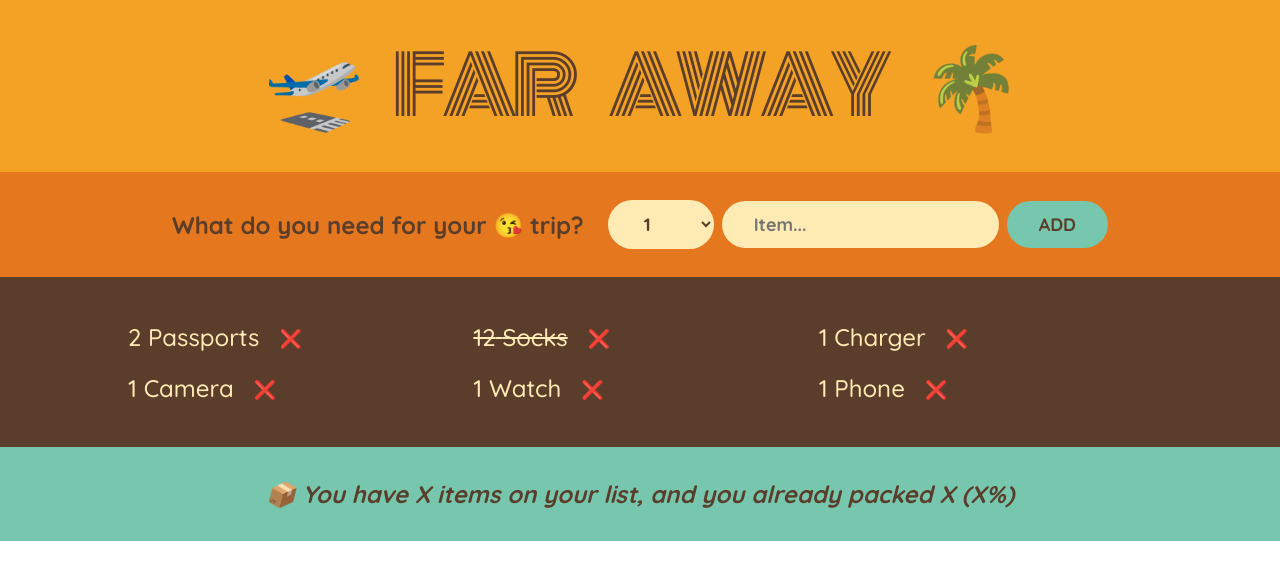
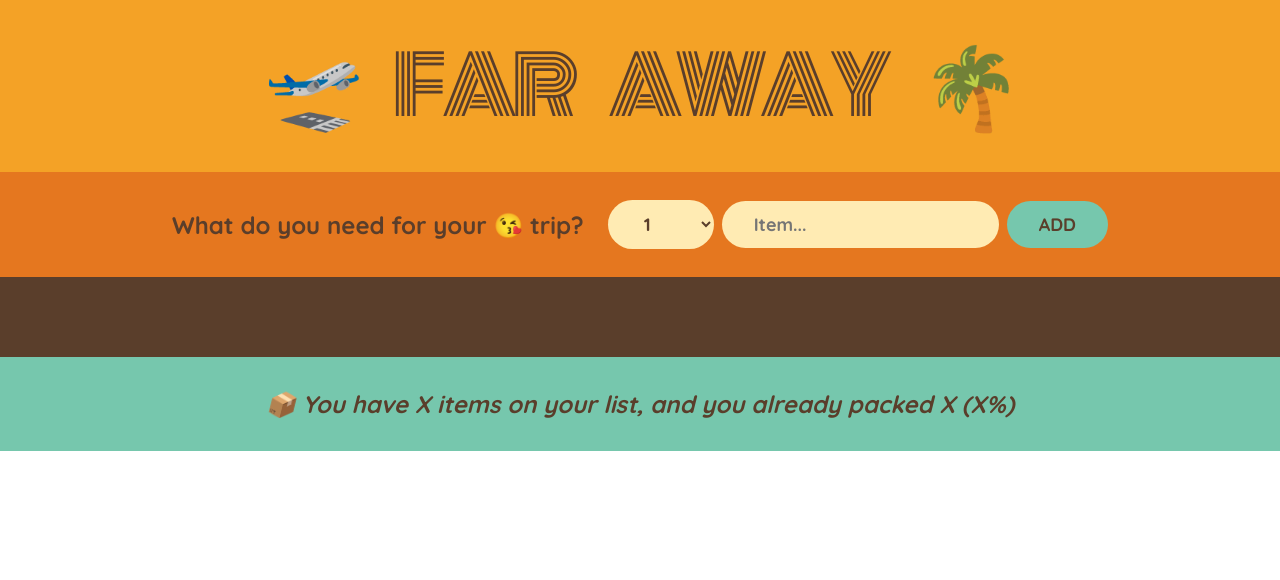
Before and after one commit to Zanebla/frontend-notes, a React (Create React App) app in the folder travel-list/: page / in a window 1280 px wide. Shown: the top 580 px of the page. Built offline with nearby package versions, Linux system fonts and the light colour scheme.

Commit message:
Child to Parent

```diff
--- a/travel-list/src/App.js
+++ b/travel-list/src/App.js
@@ -1,20 +1,24 @@
 import { useState } from 'react'
 
-const initialItems = [
-  { id: 1, description: 'Passports', quantity: 2, packed: false },
-  { id: 2, description: 'Socks', quantity: 12, packed: true },
-  { id: 3, description: 'Charger', quantity: 1, packed: false },
-  { id: 4, description: 'Camera', quantity: 1, packed: false },
-  { id: 5, description: 'Watch', quantity: 1, packed: false },
-  { id: 6, description: 'Phone', quantity: 1, packed: false },
-]
+export default function App() {
+  const [items, setItems] = useState([])
 
-export default function App() {
+  function handleAddItems(item) {
+    // setItems((items) => items.push(item)) x
+    // In React, we are not allowed to mutate state. React is all about immutability.
+    setItems((items) => [...items, item]) // Work with arrays in an immutable way
+    // 沃日，item和items没搞清楚害我debug半天
+  }
+
+  function handleDeleteItem(id) {
+    setItems((items) => items.filter((item) => item.id !== id))
+  }
+
   return (
     <div>
       <Logo />
-      <Form />
-      <PackingList />
+      <Form onAddItems={handleAddItems} />
+      <PackingList items={items} onDeleteItem={handleDeleteItem} />
       <Stats />
     </div>
   )
@@ -23,7 +27,7 @@
 function Logo() {
   return <h1>🛫 Far Away 🌴</h1>
 }
-function Form() {
+function Form({ onAddItems }) {
   const [description, setDescription] = useState('')
   const [quantity, setQuantity] = useState(1)
 
@@ -31,7 +35,8 @@
     e.preventDefault()
     if (!description) return
     const newItem = { description, quantity, packed: false, id: Date.now() }
-
+    console.log(newItem)
+    onAddItems(newItem)
     setDescription('')
     setQuantity(1)
   }
@@ -58,25 +63,25 @@
     </form>
   )
 }
-function PackingList() {
+function PackingList({ items, onDeleteItem }) {
   return (
     <div className="list">
       <ul>
-        {initialItems.map((item) => (
-          <Item item={item} key={item.id} />
+        {items.map((item) => (
+          <Item item={item} key={item.id} onDeleteItem={onDeleteItem} />
         ))}
       </ul>
     </div>
   )
 }
 
-function Item({ item }) {
+function Item({ item, onDeleteItem }) {
   return (
     <li>
       <span style={item.packed ? { textDecoration: 'line-through' } : {}}>
         {item.quantity} {item.description}
       </span>
-      <button>❌</button>
+      <button onClick={() => onDeleteItem(item.id)}>❌</button>
     </li>
   )
 }
```
